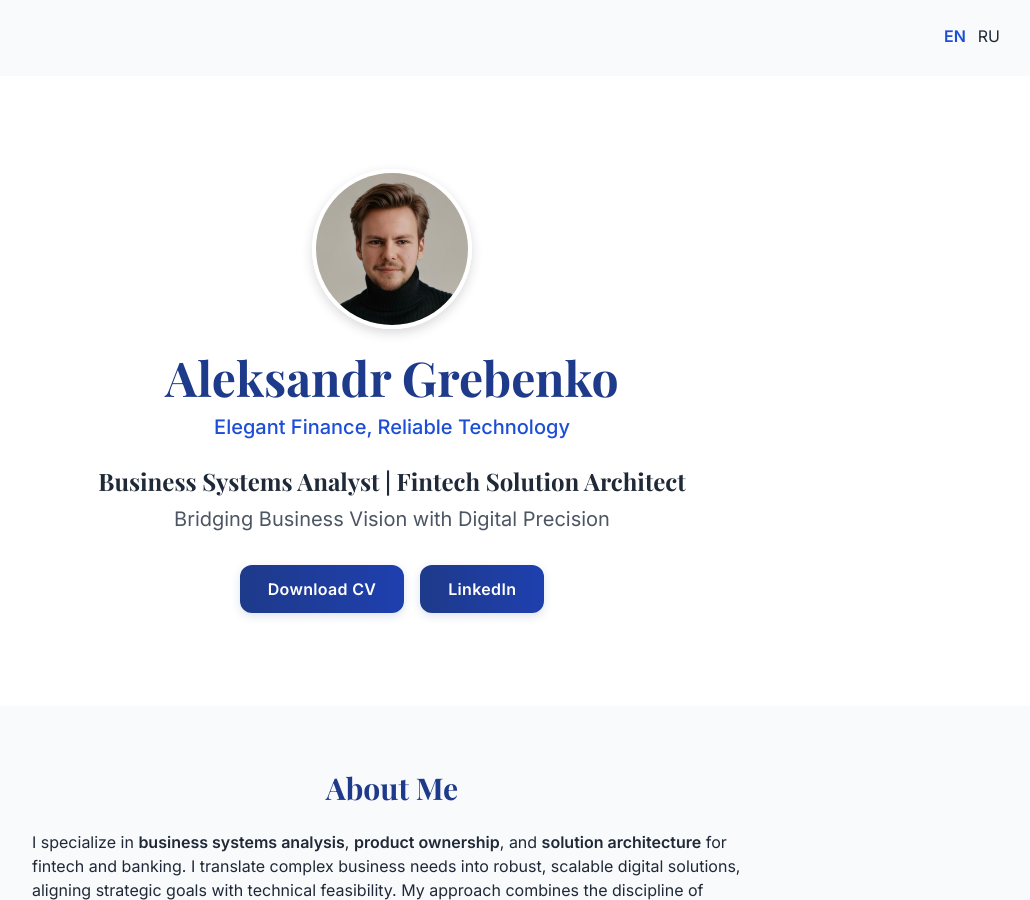
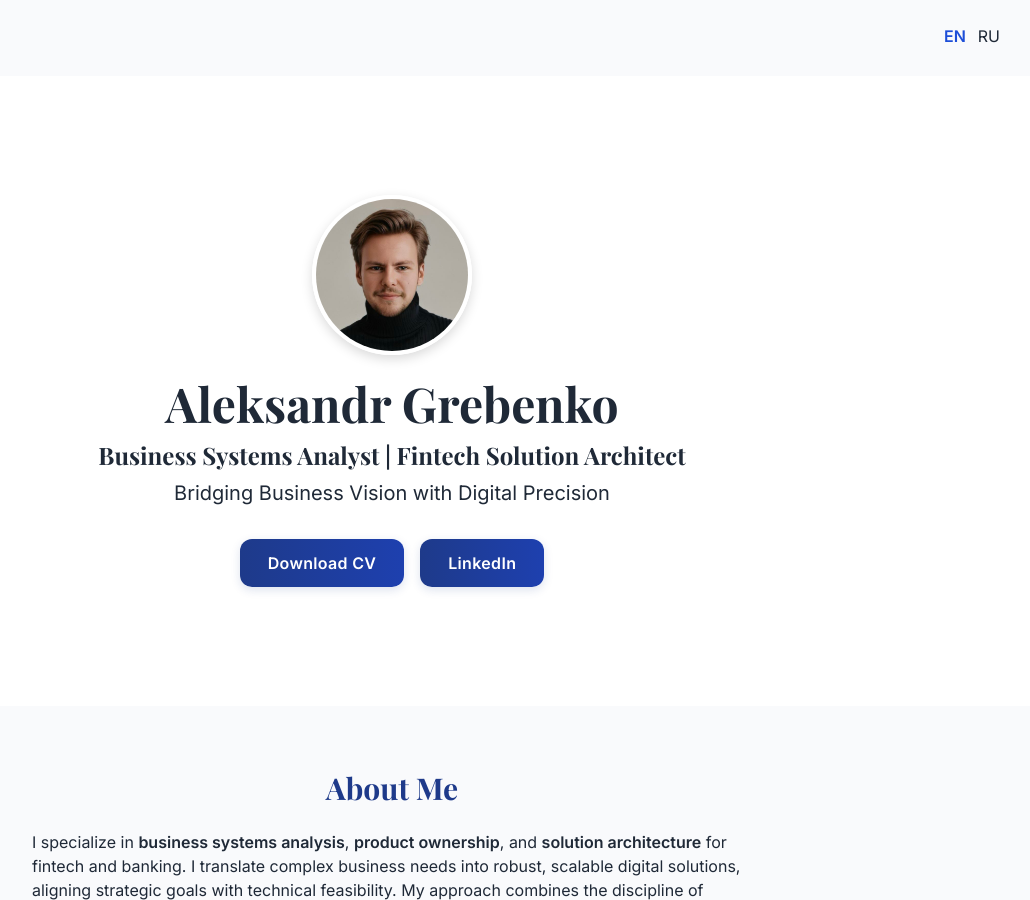
Before and after one commit to grebenko/grebenko.github.io, a Jekyll site: the page built from en.md, in a window 1280 px wide and 900 px high. Shown: the whole window, without its empty margins (248-1278 px from the left). Built offline with Jekyll 4.4.1, drawn with Linux system fonts in a browser that asks for light colours; nearby versions of some CDN libraries.

Commit message:
Update hero.html

```diff
--- a/_includes/hero.html
+++ b/_includes/hero.html
@@ -1,9 +1,8 @@
 <section class="flex flex-col items-center justify-center min-h-[70vh] px-6 text-center bg-white fade-in section-hero">
   <img src="/assets/photo.jpg" alt="Aleksandr Grebenko" class="hero-photo mb-6">
-  <h1 class="text-3xl md:text-5xl font-bold text-[#1e3a8a] mb-3">{{ site.data.lang[page.lang].name }}</h1>
-  <p class="text-lg md:text-xl text-[#1d4ed8] font-medium mb-6">{{ site.data.lang[page.lang].subtitle }}</p>
+  <h1 class="text-3xl md:text-5xl font-bold text-gray-800 mb-3">{{ site.data.lang[page.lang].name }}</h1>
   <h2 class="text-xl md:text-2xl text-gray-800 font-semibold mb-2">{{ site.data.lang[page.lang].roles }}</h2>
-  <p class="text-lg md:text-xl text-gray-600 mb-8">{{ site.data.lang[page.lang].tagline }}</p>
+  <p class="text-lg md:text-xl text-gray-800 mb-8">{{ site.data.lang[page.lang].tagline }}</p>
   <div class="flex flex-wrap justify-center gap-4">
     <a href="{{ site.data.lang[page.lang].resume }}" target="_blank" class="fin-btn">{{ site.data.lang[page.lang].download }}</a>
     <a href="{{ site.data.lang[page.lang].contact.linkedin.value }}" target="_blank" rel="noopener noreferrer" class="fin-btn bg-[#0077b5] hover:bg-[#005983]">{{ site.data.lang[page.lang].linkedin_button }}</a>
```
